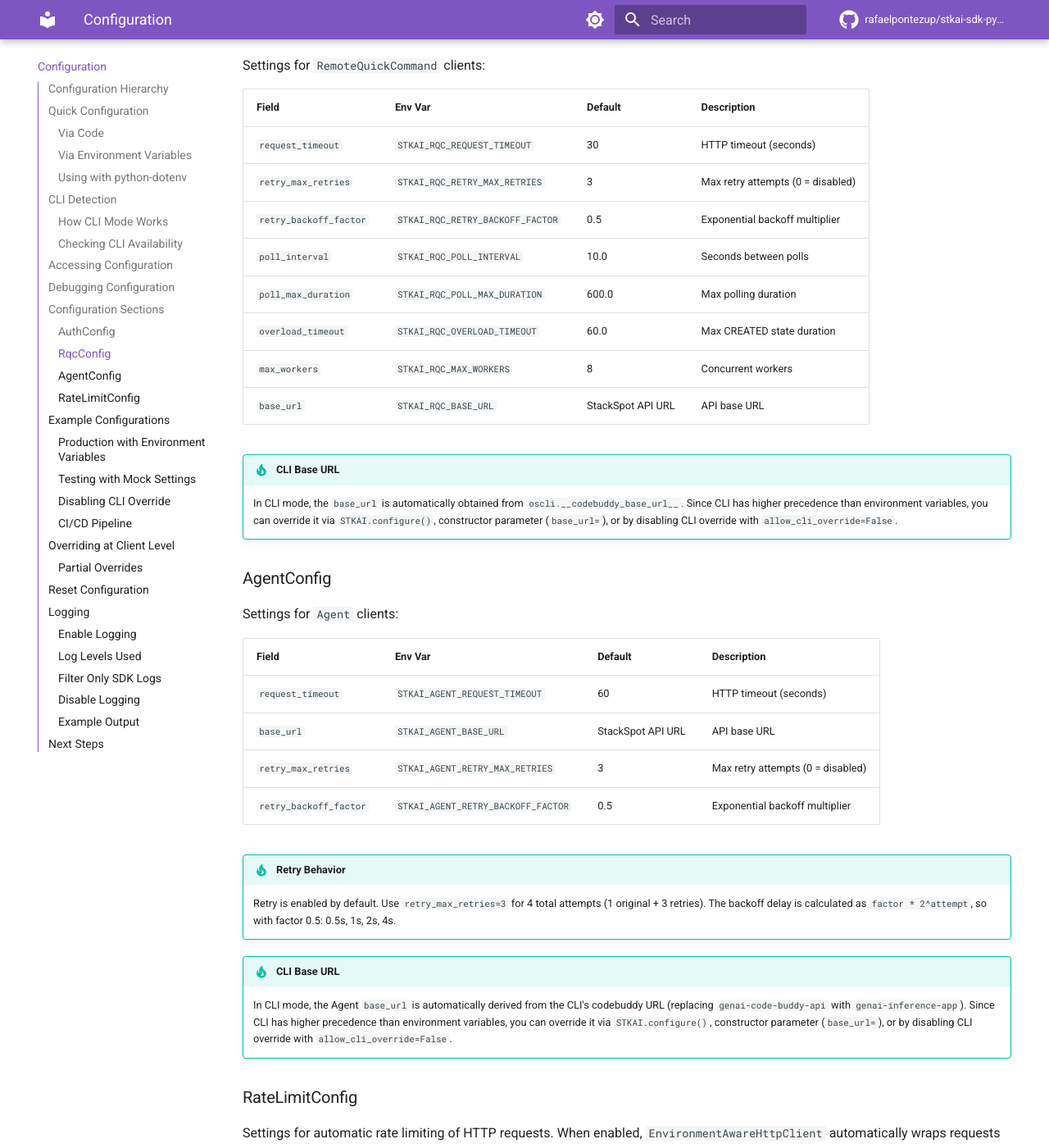
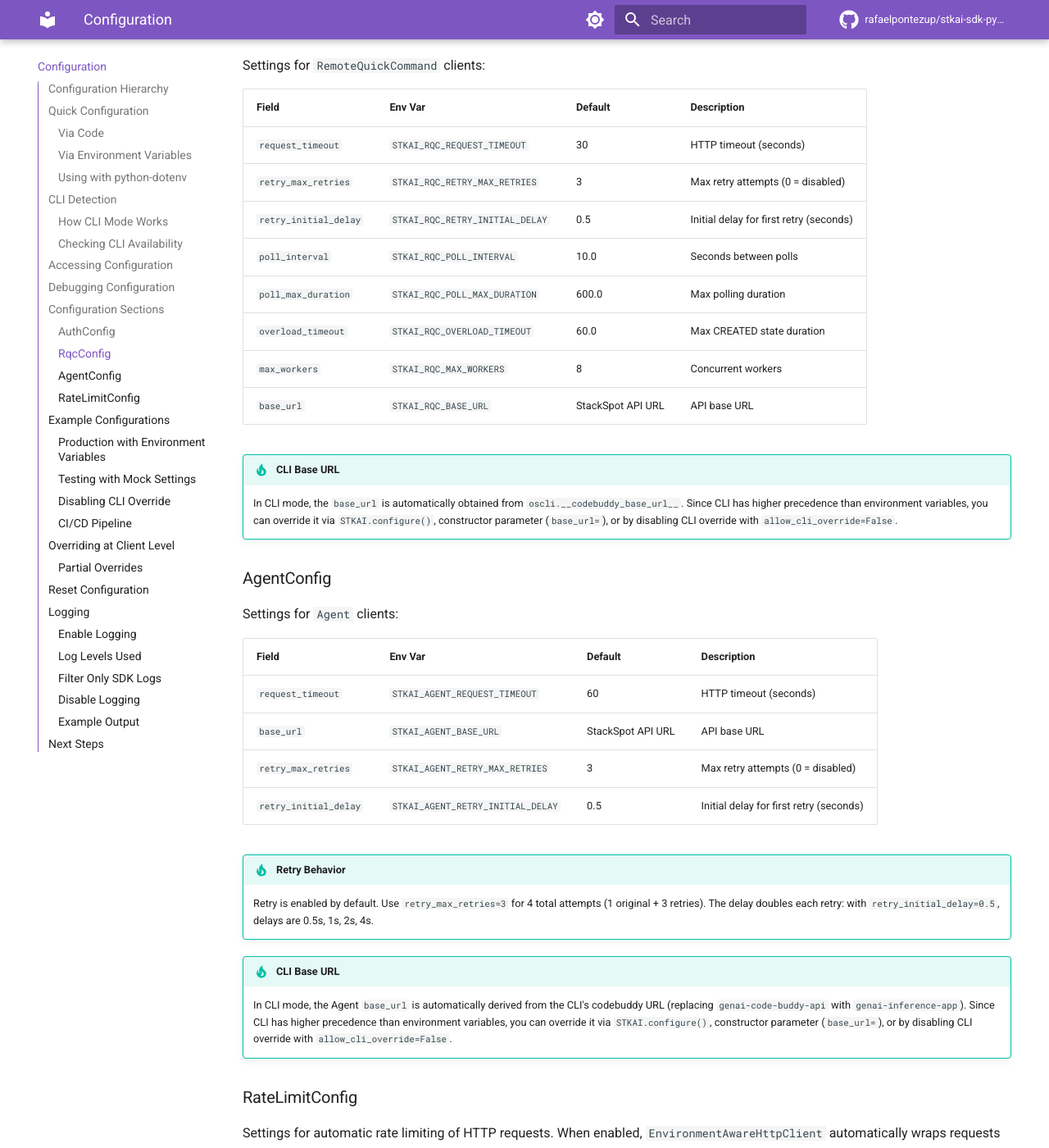
Before and after one commit to rafaelpontezup/stkai-sdk-python, an MkDocs documentation site: the page built from docs/configuration.md, in a window 1280 px wide and 1400 px high, scrolled down 5998 px. Shown: the whole window at 82% size. Built offline with MkDocs 1.6.1 and Material for MkDocs 9.7.7, drawn with Linux system fonts in a browser that asks for light colours; comment, search, counter and statistics services are not loaded; some of the changed text lies outside the part shown.

Commit message:
fix Retry's config name on RQC and Agent: from backoff_factor to initial_delay;

```diff
--- a/docs/configuration.md
+++ b/docs/configuration.md
@@ -208,7 +208,7 @@ STKAI Configuration:
 [rqc]
   request_timeout .......... 60                                                 ✎ user
   retry_max_retries ........ 5                                                  ✎ env:STKAI_RQC_RETRY_MAX_RETRIES
-  retry_backoff_factor ..... 0.5                                                  default
+  retry_initial_delay ...... 0.5                                                  default
   poll_interval ............ 10.0                                                 default
   poll_max_duration ........ 600.0                                                default
   overload_timeout ......... 60.0                                                 default
@@ -267,7 +267,7 @@ Settings for `RemoteQuickCommand` clients:
 |-------|---------|---------|-------------|
 | `request_timeout` | `STKAI_RQC_REQUEST_TIMEOUT` | 30 | HTTP timeout (seconds) |
 | `retry_max_retries` | `STKAI_RQC_RETRY_MAX_RETRIES` | 3 | Max retry attempts (0 = disabled) |
-| `retry_backoff_factor` | `STKAI_RQC_RETRY_BACKOFF_FACTOR` | 0.5 | Exponential backoff multiplier |
+| `retry_initial_delay` | `STKAI_RQC_RETRY_INITIAL_DELAY` | 0.5 | Initial delay for first retry (seconds) |
 | `poll_interval` | `STKAI_RQC_POLL_INTERVAL` | 10.0 | Seconds between polls |
 | `poll_max_duration` | `STKAI_RQC_POLL_MAX_DURATION` | 600.0 | Max polling duration |
 | `overload_timeout` | `STKAI_RQC_OVERLOAD_TIMEOUT` | 60.0 | Max CREATED state duration |
@@ -286,10 +286,10 @@ Settings for `Agent` clients:
 | `request_timeout` | `STKAI_AGENT_REQUEST_TIMEOUT` | 60 | HTTP timeout (seconds) |
 | `base_url` | `STKAI_AGENT_BASE_URL` | StackSpot API URL | API base URL |
 | `retry_max_retries` | `STKAI_AGENT_RETRY_MAX_RETRIES` | 3 | Max retry attempts (0 = disabled) |
-| `retry_backoff_factor` | `STKAI_AGENT_RETRY_BACKOFF_FACTOR` | 0.5 | Exponential backoff multiplier |
+| `retry_initial_delay` | `STKAI_AGENT_RETRY_INITIAL_DELAY` | 0.5 | Initial delay for first retry (seconds) |
 
 !!! tip "Retry Behavior"
-    Retry is enabled by default. Use `retry_max_retries=3` for 4 total attempts (1 original + 3 retries). The backoff delay is calculated as `factor * 2^attempt`, so with factor 0.5: 0.5s, 1s, 2s, 4s.
+    Retry is enabled by default. Use `retry_max_retries=3` for 4 total attempts (1 original + 3 retries). The delay doubles each retry: with `retry_initial_delay=0.5`, delays are 0.5s, 1s, 2s, 4s.
 
 !!! tip "CLI Base URL"
     In CLI mode, the Agent `base_url` is automatically derived from the CLI's codebuddy URL (replacing `genai-code-buddy-api` with `genai-inference-app`). Since CLI has higher precedence than environment variables, you can override it via `STKAI.configure()`, constructor parameter (`base_url=`), or by disabling CLI override with `allow_cli_override=False`.
```
Also changed, not shown: other parts of docs/configuration.md (+1 -1 lines), CLAUDE.md (+3 -3 lines), docs/agents/usage.md (+3 -3 lines), docs/rqc/usage.md (+2 -2 lines), 8 other files.
